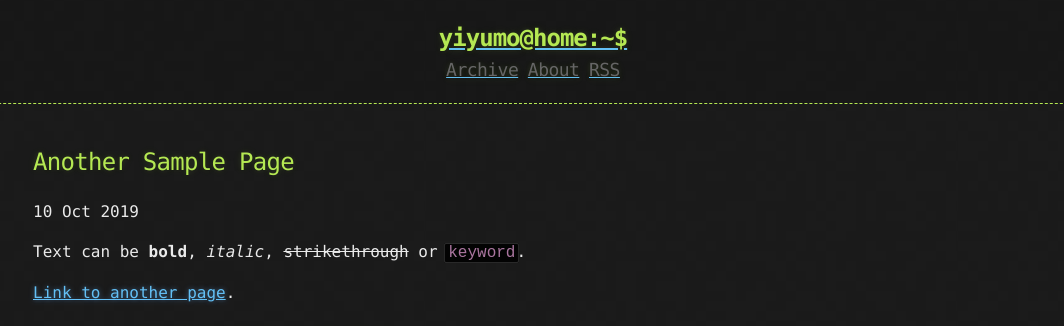
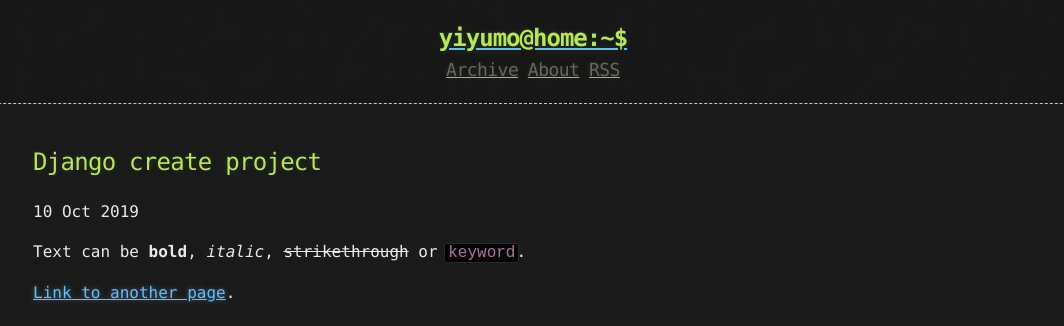
Before and after one commit to yiyumo/yiyumo.githup.io, a Jekyll site: the page built from _posts/2019-10-10-django-project-create.md, in a window 1280 px wide. Shown: the top 326 px of the page, without its empty margins (107-1171 px from the left). Built offline with Jekyll 4.4.1, drawn with Linux system fonts in a browser that asks for light colours.

Commit message:
modify file django-project-create.md

```diff
--- a/_posts/2019-10-10-django-project-create.md
+++ b/_posts/2019-10-10-django-project-create.md
@@ -1,5 +1,5 @@
 ---
-title: Another Sample Page
+title: Django create project
 published: true
 ---
 
```
